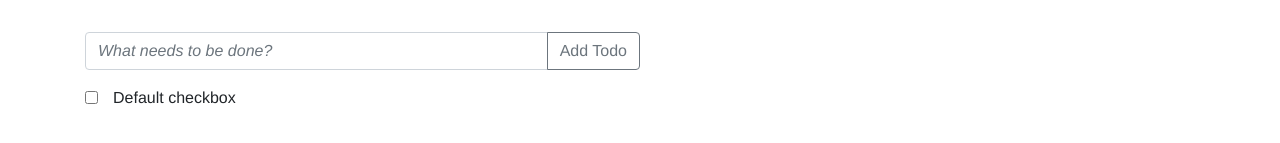
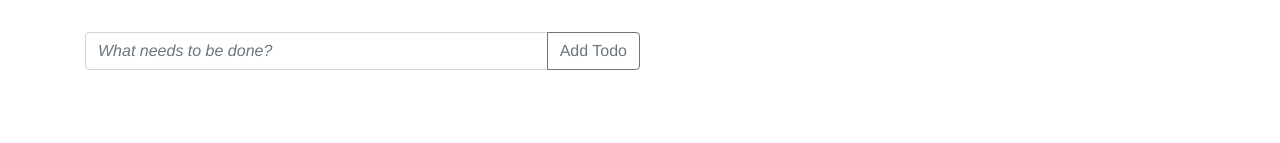
Before and after one commit to YaronZhao/react-redux-todo, a React (Create React App) app: page / in a window 1280 px wide. Shown: the part 249-392 px from the top of the page. Built offline with nearby package versions, Linux system fonts and the light colour scheme.

Commit message:
Created TodoList and VisibleTodoList

```diff
--- a/src/components/App.js
+++ b/src/components/App.js
@@ -3,14 +3,14 @@ import '../../node_modules/bootstrap/dist/css/bootstrap.css'
 import './app.css'
 import Header from './Header'
 import AddTodo from '../containers/AddTodo'
-import TodoListItem from './TodoListItem'
+import VisibleTodoList from '../containers/VisibleTodoList'
 
 const App = () =>
     <div>
         <Header/>
         <div className="container">
             <AddTodo/>
-            <TodoListItem/>
+            <VisibleTodoList/>
         </div>
     </div>;
 
--- /dev/null
+++ b/src/components/TodoList.js
@@ -0,0 +1,11 @@
+import React from 'react'
+import TodoListItem from "./TodoListItem";
+
+const TodoList = ({todos}) =>
+    <div>
+        {
+            todos.map(todo => <TodoListItem key={todo.id} {...todo}/>)
+        }
+    </div>;
+
+export default TodoList
--- a/src/components/TodoListItem.js
+++ b/src/components/TodoListItem.js
@@ -1,9 +1,9 @@
 import React from 'react'
 
-const TodoListItem = () =>
+const TodoListItem = ({text}) =>
     <div className="form-check pt-3">
         <input className="form-check-input" type="checkbox"/>
-        <label className="form-check-label ml-2">Default checkbox</label>
+        <label className="form-check-label ml-2">{text}</label>
     </div>;
 
 export default TodoListItem
--- a/src/containers/AddTodo.js
+++ b/src/containers/AddTodo.js
@@ -4,6 +4,7 @@ import {addTodo} from "../actions";
 
 const AddTodo = ({dispatch}) => {
     let textInput = React.createRef();
+    let button = React.createRef();
 
     return (
         <div className='input-group w-50'>
@@ -16,7 +17,12 @@ const AddTodo = ({dispatch}) => {
                 <button
                     className="btn btn-outline-secondary"
                     type="button"
-                    onClick={() => dispatch(addTodo(textInput.current.value()))}>
+                    ref={button}
+                    onClick={() => {
+                        dispatch(addTodo(textInput.current.value));
+                        textInput.current.value = '';
+                        button.current.blur();
+                    }}>
                     Add Todo
                 </button>
             </div>
--- /dev/null
+++ b/src/containers/VisibleTodoList.js
@@ -0,0 +1,8 @@
+import {connect} from 'react-redux'
+import TodoList from "../components/TodoList";
+
+const mapStateToProps = state => ({
+    todos: state.todos
+});
+
+export default connect(mapStateToProps)(TodoList)
```
